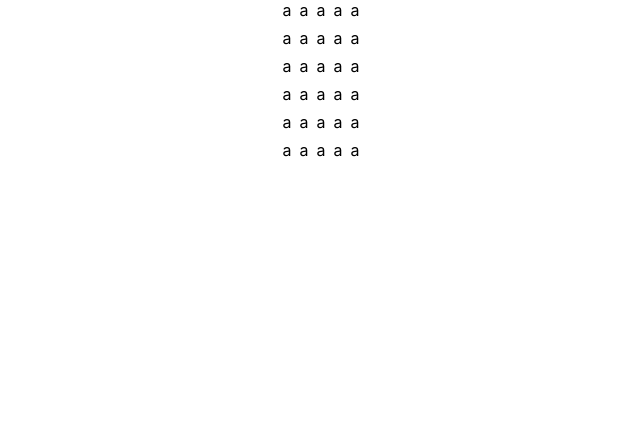
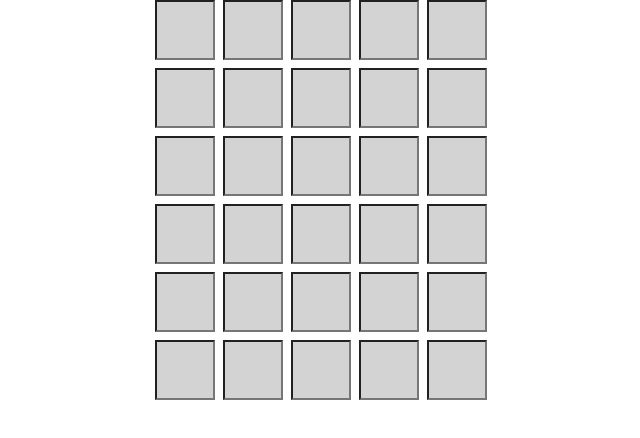
Before and after one commit to mike-spadafora/wordle-clone, a React (Create React App) app in the folder frontend/: page / in a window 1280 px wide. Shown: the top 438 px of the page, without its empty margins (319-959 px from the left). Built offline with nearby package versions, Linux system fonts and the light colour scheme.

Commit message:
fix up input boxes

```diff
--- a/frontend/src/App.js
+++ b/frontend/src/App.js
@@ -20,7 +20,7 @@ function App() {
       //initialize empty spots
       for (let i = 0; i < NUM_GUESSES; i++) {
         for (let j = 0; j < WORD_SIZE; j++) {
-          newWordGrid[i].push({ letter: "a", state: SlotState.empty });
+          newWordGrid[i].push({ letter: "", state: SlotState.empty });
         }
       }
 
@@ -31,12 +31,23 @@ function App() {
     }
   });
 
+  const handlechange = (e, row, column) => {
+    const newWordGrid = [...wordGrid];
+    newWordGrid[row][column] = e.target.value;
+
+    setWordGrid(newWordGrid);
+  };
+
   return (
     <Div>
-      {wordGrid.map((row) => (
-        <RowWrapper>
-          {row.map((col) => (
-            <div> {col.letter}</div>
+      {wordGrid.map((row, rowIndex) => (
+        <RowWrapper key={rowIndex}>
+          {row.map((col, colIndex) => (
+            <LetterBox
+              onChange={(e) => handlechange(e, rowIndex, colIndex)}
+              value={wordGrid[rowIndex][colIndex].letter}
+              maxLength={1}
+            />
           ))}
         </RowWrapper>
       ))}
@@ -57,4 +68,14 @@ const RowWrapper = styled.div`
   gap: 8px;
 `;
 
+const LetterBox = styled.input`
+  font-size: 56px;
+  background-color: #d3d3d3;
+  padding: 8px;
+  width: 40px;
+  height: 40px;
+  type: text
+  maxLength: 1;
+`;
+
 export default App;
```
